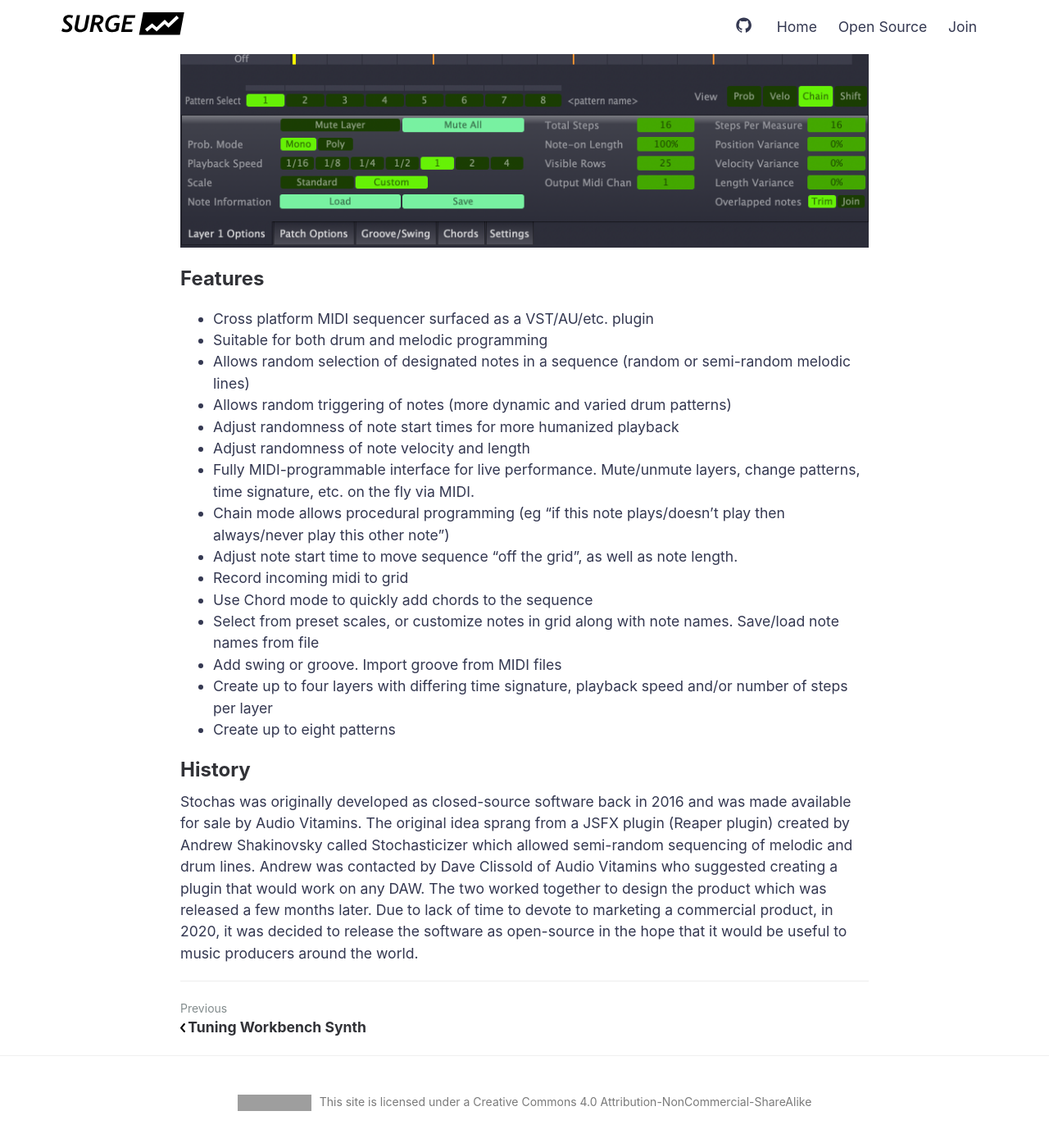
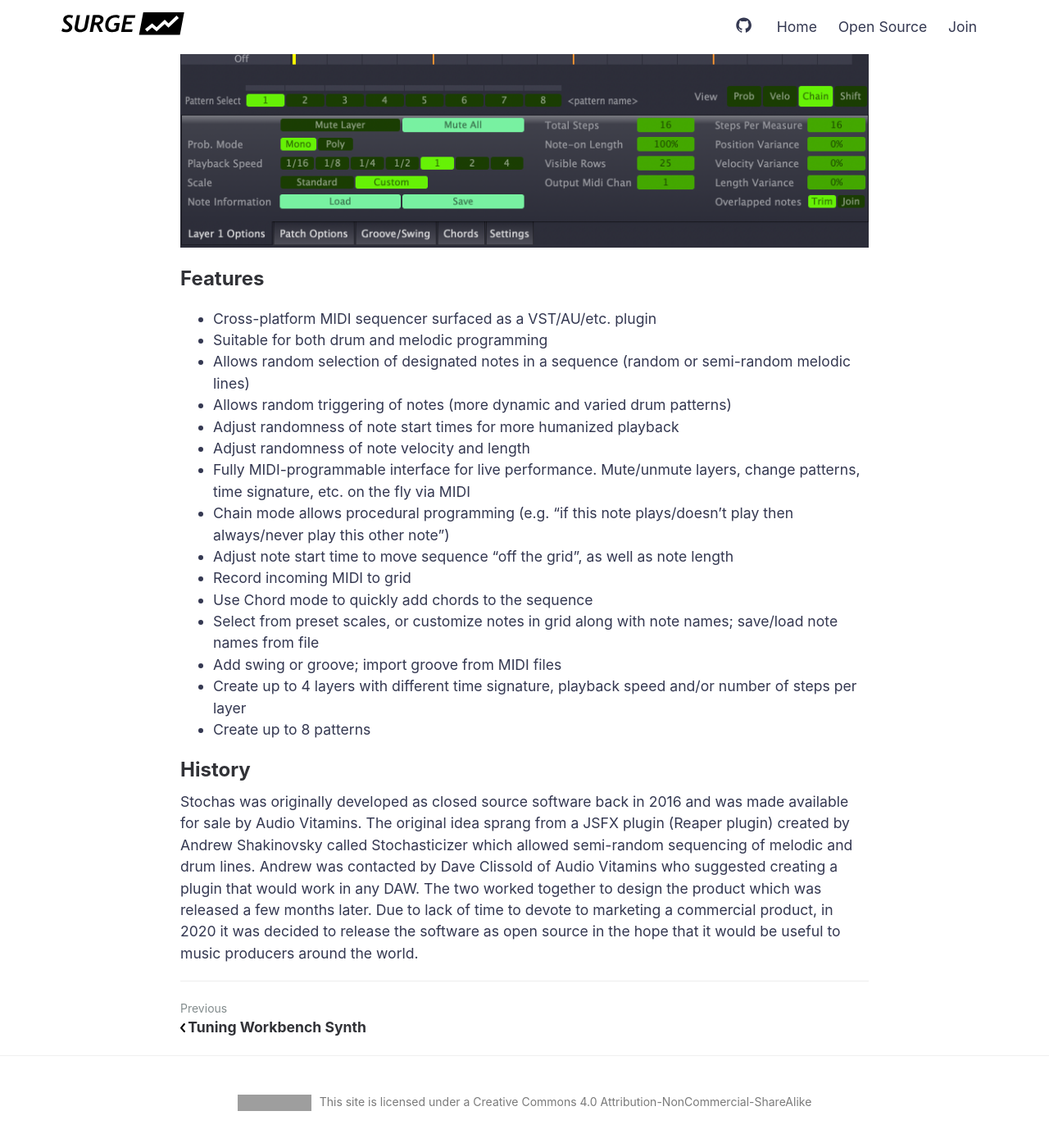
Before and after one commit to surge-synthesizer/surge-synth-team.org, a Jekyll site: the page built from _posts/2020-08-08-stochas.md, in a window 1280 px wide and 1400 px high, scrolled down 1335 px. Shown: the top 1394 px of the window at 82% size. Built offline with Jekyll 4.4.1, drawn with Linux system fonts in a browser that asks for light colours; some of the changed text lies outside the part shown; grey boxes are pictures that could not be loaded.

Commit message:
Update 2020-08-08-stochas.md

```diff
--- a/_posts/2020-08-08-stochas.md
+++ b/_posts/2020-08-08-stochas.md
@@ -8,9 +8,9 @@
 ---
 
 ## Overview
-- Stochas is a previously commercial software that is now open-source
+- Stochas is a previously commercial software that is now open source
 - If you are an existing customer of Audio Vitamins please be aware that they will no longer be providing support for this product. Please open an issue in the issue tracker.
-- Source, issue tracker and more available on [github](https://github.com/surge-synthesizer/stochas)
+- Source, issue tracker and more available on [GitHub](https://github.com/surge-synthesizer/stochas)
 - Original Audio Vitamins manual is [here](/assets/manuals/stochas_av.pdf). Updated manual is in the works.
 - [Introductory Video](https://www.youtube.com/watch?v=PRXUt9Q9EB0)
 
@@ -18,21 +18,21 @@
 ![Stochas Screenshot](/assets/img/stochas_screenshot.png)
 
 ## Features
-- Cross platform MIDI sequencer surfaced as a VST/AU/etc. plugin
+- Cross-platform MIDI sequencer surfaced as a VST/AU/etc. plugin
 - Suitable for both drum and melodic programming
 - Allows random selection of designated notes in a sequence (random or semi-random melodic lines)
 - Allows random triggering of notes (more dynamic and varied drum patterns)
 - Adjust randomness of note start times for more humanized playback
 - Adjust randomness of note velocity and length
-- Fully MIDI-programmable interface for live performance. Mute/unmute layers, change patterns, time signature, etc. on the fly via MIDI.
-- Chain mode allows procedural programming (eg "if this note plays/doesn't play then always/never play this other note")
-- Adjust note start time to move sequence "off the grid", as well as note length.
-- Record incoming midi to grid
+- Fully MIDI-programmable interface for live performance. Mute/unmute layers, change patterns, time signature, etc. on the fly via MIDI
+- Chain mode allows procedural programming (e.g. "if this note plays/doesn't play then always/never play this other note")
+- Adjust note start time to move sequence "off the grid", as well as note length
+- Record incoming MIDI to grid
 - Use Chord mode to quickly add chords to the sequence
-- Select from preset scales, or customize notes in grid along with note names. Save/load note names from file
-- Add swing or groove. Import groove from MIDI files
-- Create up to four layers with differing time signature, playback speed and/or number of steps per layer
-- Create up to eight patterns
+- Select from preset scales, or customize notes in grid along with note names; save/load note names from file
+- Add swing or groove; import groove from MIDI files
+- Create up to 4 layers with different time signature, playback speed and/or number of steps per layer
+- Create up to 8 patterns
 
 ## History
-Stochas was originally developed as closed-source software back in 2016 and was made available for sale by Audio Vitamins. The original idea sprang from a JSFX plugin (Reaper plugin) created by Andrew Shakinovsky called Stochasticizer which allowed semi-random sequencing of melodic and drum lines. Andrew was contacted by Dave Clissold of Audio Vitamins who suggested creating a plugin that would work on any DAW. The two worked together to design the product which was released a few months later. Due to lack of time to devote to marketing a commercial product, in 2020, it was decided to release the software as open-source in the hope that it would be useful to music producers around the world.
+Stochas was originally developed as closed source software back in 2016 and was made available for sale by Audio Vitamins. The original idea sprang from a JSFX plugin (Reaper plugin) created by Andrew Shakinovsky called Stochasticizer which allowed semi-random sequencing of melodic and drum lines. Andrew was contacted by Dave Clissold of Audio Vitamins who suggested creating a plugin that would work in any DAW. The two worked together to design the product which was released a few months later. Due to lack of time to devote to marketing a commercial product, in 2020 it was decided to release the software as open source in the hope that it would be useful to music producers around the world.
```
